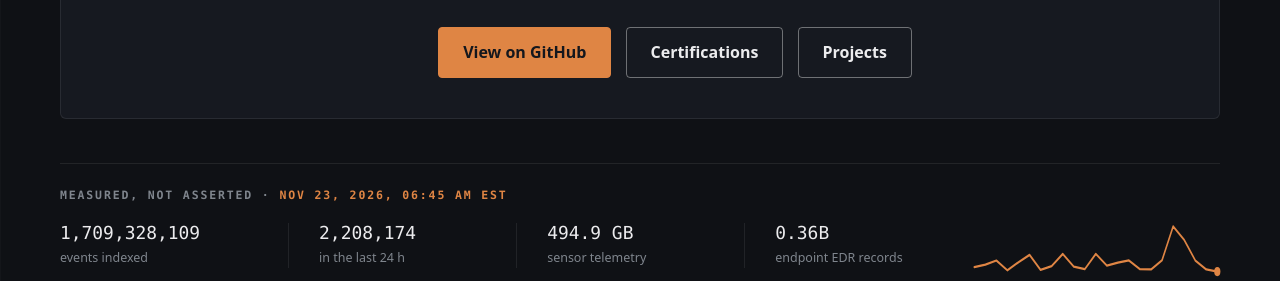
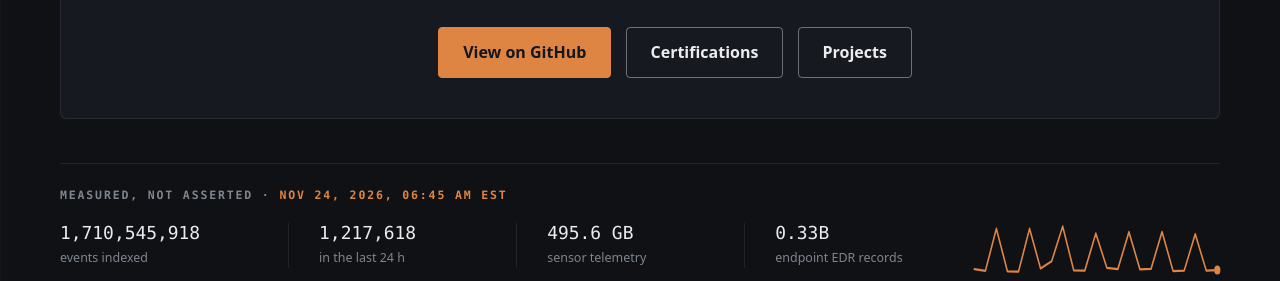
Before and after one commit to SeriouslyCyberLLC/cyber-portfolio, a plain HTML site: page index.html in a window 1280 px wide. Shown: the part 519-800 px from the top of the page. Drawn offline with Linux system fonts and the light colour scheme.

Commit message:
Refresh measured figures against the cluster

```diff
--- a/index.html
+++ b/index.html
@@ -505,48 +505,48 @@
 
         <!-- TELEMETRY:START, generated by scripts/update-telemetry.mjs, do not hand-edit -->
         <section class="telemetry" aria-labelledby="telemetry-title">
-            <h2 class="telemetry__eyebrow" id="telemetry-title">Measured, not asserted &middot; <b>Nov 23, 2026, 06:45 AM EST</b></h2>
+            <h2 class="telemetry__eyebrow" id="telemetry-title">Measured, not asserted &middot; <b>Nov 24, 2026, 06:45 AM EST</b></h2>
             <div class="telemetry__row">
-                <div class="telemetry__fig"><span class="v">1,709,328,109</span><span class="k">events indexed</span></div>
-                <div class="telemetry__fig"><span class="v">2,208,174</span><span class="k">in the last 24 h</span></div>
-                <div class="telemetry__fig"><span class="v">494.9 GB</span><span class="k">sensor telemetry</span></div>
-                <div class="telemetry__fig"><span class="v">0.36B</span><span class="k">endpoint EDR records</span></div>
+                <div class="telemetry__fig"><span class="v">1,710,545,918</span><span class="k">events indexed</span></div>
+                <div class="telemetry__fig"><span class="v">1,217,618</span><span class="k">in the last 24 h</span></div>
+                <div class="telemetry__fig"><span class="v">495.6 GB</span><span class="k">sensor telemetry</span></div>
+                <div class="telemetry__fig"><span class="v">0.33B</span><span class="k">endpoint EDR records</span></div>
                 <div class="telemetry__plot">
                     <svg viewBox="0 0 320 46" preserveAspectRatio="none" role="img" aria-labelledby="spark-title">
-                        <title id="spark-title">Events per hour over the last 23 hours, ranging from 38,676 to 278,259</title>
-                        <path class="spark-line" style="--len:382px" stroke-dasharray="382" d="M3.0 39.1 L17.3 36.9 L31.5 33.2 L45.8 41.9 L60.1 34.7 L74.4 28.2 L88.6 41.4 L102.9 38.1 L117.2 27.4 L131.5 38.6 L145.7 40.9 L160.0 27.3 L174.3 37.7 L188.5 35.0 L202.8 33.1 L217.1 40.9 L231.4 41.1 L245.6 33.0 L259.9 3.0 L274.2 14.9 L288.5 33.1 L302.7 41.1 L317.0 43.0"/>
-                        <circle class="spark-end" cx="317.0" cy="43.0" r="4"/>
-                        <rect class="spark-hit" x="-4.0" y="0" width="13.9" height="46"><title>7 AM, 62,072 events</title></rect>
-            <rect class="spark-hit" x="10.3" y="0" width="13.9" height="46"><title>8 AM, 75,235 events</title></rect>
-            <rect class="spark-hit" x="24.6" y="0" width="13.9" height="46"><title>9 AM, 97,187 events</title></rect>
-            <rect class="spark-hit" x="38.9" y="0" width="13.9" height="46"><title>10 AM, 45,331 events</title></rect>
-            <rect class="spark-hit" x="53.1" y="0" width="13.9" height="46"><title>11 AM, 88,679 events</title></rect>
-            <rect class="spark-hit" x="67.4" y="0" width="13.9" height="46"><title>12 PM, 127,459 events</title></rect>
-            <rect class="spark-hit" x="81.7" y="0" width="13.9" height="46"><title>1 PM, 48,509 events</title></rect>
-            <rect class="spark-hit" x="96.0" y="0" width="13.9" height="46"><title>2 PM, 67,857 events</title></rect>
-            <rect class="spark-hit" x="110.2" y="0" width="13.9" height="46"><title>3 PM, 132,148 events</title></rect>
-            <rect class="spark-hit" x="124.5" y="0" width="13.9" height="46"><title>4 PM, 64,938 events</title></rect>
-            <rect class="spark-hit" x="138.8" y="0" width="13.9" height="46"><title>5 PM, 51,470 events</title></rect>
-            <rect class="spark-hit" x="153.0" y="0" width="13.9" height="46"><title>6 PM, 132,983 events</title></rect>
-            <rect class="spark-hit" x="167.3" y="0" width="13.9" height="46"><title>7 PM, 70,212 events</title></rect>
-            <rect class="spark-hit" x="181.6" y="0" width="13.9" height="46"><title>8 PM, 86,785 events</title></rect>
-            <rect class="spark-hit" x="195.9" y="0" width="13.9" height="46"><title>9 PM, 97,993 events</title></rect>
-            <rect class="spark-hit" x="210.1" y="0" width="13.9" height="46"><title>10 PM, 51,453 events</title></rect>
-            <rect class="spark-hit" x="224.4" y="0" width="13.9" height="46"><title>11 PM, 50,258 events</title></rect>
-            <rect class="spark-hit" x="238.7" y="0" width="13.9" height="46"><title>12 AM, 98,755 events</title></rect>
-            <rect class="spark-hit" x="253.0" y="0" width="13.9" height="46"><title>1 AM, 278,259 events</title></rect>
-            <rect class="spark-hit" x="267.2" y="0" width="13.9" height="46"><title>2 AM, 207,028 events</title></rect>
-            <rect class="spark-hit" x="281.5" y="0" width="13.9" height="46"><title>3 AM, 97,854 events</title></rect>
-            <rect class="spark-hit" x="295.8" y="0" width="13.9" height="46"><title>4 AM, 50,094 events</title></rect>
-            <rect class="spark-hit" x="310.0" y="0" width="13.9" height="46"><title>5 AM, 38,676 events</title></rect>
+                        <title id="spark-title">Events per hour over the last 23 hours, ranging from 33,738 to 84,764</title>
+                        <path class="spark-line" style="--len:636px" stroke-dasharray="636" d="M3.0 40.8 L17.3 42.4 L31.5 5.0 L45.8 42.8 L60.1 43.0 L74.4 5.0 L88.6 40.3 L102.9 33.9 L117.2 3.0 L131.5 42.0 L145.7 42.2 L160.0 9.2 L174.3 39.7 L188.5 40.7 L202.8 8.0 L217.1 41.1 L231.4 40.5 L245.6 7.8 L259.9 42.6 L274.2 42.1 L288.5 9.8 L302.7 42.1 L317.0 41.6"/>
+                        <circle class="spark-end" cx="317.0" cy="41.6" r="4"/>
+                        <rect class="spark-hit" x="-4.0" y="0" width="13.9" height="46"><title>7 AM, 36,587 events</title></rect>
+            <rect class="spark-hit" x="10.3" y="0" width="13.9" height="46"><title>8 AM, 34,488 events</title></rect>
+            <rect class="spark-hit" x="24.6" y="0" width="13.9" height="46"><title>9 AM, 82,177 events</title></rect>
+            <rect class="spark-hit" x="38.9" y="0" width="13.9" height="46"><title>10 AM, 34,037 events</title></rect>
+            <rect class="spark-hit" x="53.1" y="0" width="13.9" height="46"><title>11 AM, 33,738 events</title></rect>
+            <rect class="spark-hit" x="67.4" y="0" width="13.9" height="46"><title>12 PM, 82,276 events</title></rect>
+            <rect class="spark-hit" x="81.7" y="0" width="13.9" height="46"><title>1 PM, 37,217 events</title></rect>
+            <rect class="spark-hit" x="96.0" y="0" width="13.9" height="46"><title>2 PM, 45,383 events</title></rect>
+            <rect class="spark-hit" x="110.2" y="0" width="13.9" height="46"><title>3 PM, 84,764 events</title></rect>
+            <rect class="spark-hit" x="124.5" y="0" width="13.9" height="46"><title>4 PM, 35,047 events</title></rect>
+            <rect class="spark-hit" x="138.8" y="0" width="13.9" height="46"><title>5 PM, 34,801 events</title></rect>
+            <rect class="spark-hit" x="153.0" y="0" width="13.9" height="46"><title>6 PM, 76,847 events</title></rect>
+            <rect class="spark-hit" x="167.3" y="0" width="13.9" height="46"><title>7 PM, 37,970 events</title></rect>
+            <rect class="spark-hit" x="181.6" y="0" width="13.9" height="46"><title>8 PM, 36,672 events</title></rect>
+            <rect class="spark-hit" x="195.9" y="0" width="13.9" height="46"><title>9 PM, 78,385 events</title></rect>
+            <rect class="spark-hit" x="210.1" y="0" width="13.9" height="46"><title>10 PM, 36,190 events</title></rect>
+            <rect class="spark-hit" x="224.4" y="0" width="13.9" height="46"><title>11 PM, 36,876 events</title></rect>
+            <rect class="spark-hit" x="238.7" y="0" width="13.9" height="46"><title>12 AM, 78,635 events</title></rect>
+            <rect class="spark-hit" x="253.0" y="0" width="13.9" height="46"><title>1 AM, 34,291 events</title></rect>
+            <rect class="spark-hit" x="267.2" y="0" width="13.9" height="46"><title>2 AM, 34,928 events</title></rect>
+            <rect class="spark-hit" x="281.5" y="0" width="13.9" height="46"><title>3 AM, 76,042 events</title></rect>
+            <rect class="spark-hit" x="295.8" y="0" width="13.9" height="46"><title>4 AM, 34,903 events</title></rect>
+            <rect class="spark-hit" x="310.0" y="0" width="13.9" height="46"><title>5 AM, 35,487 events</title></rect>
                     </svg>
                 </div>
             </div>
-            <p class="telemetry__caption">Events per hour across Suricata and Zeek. Peak 278,259, floor 38,676. Regenerated from the cluster by <code>scripts/update-telemetry.mjs</code>.</p>
+            <p class="telemetry__caption">Events per hour across Suricata and Zeek. Peak 84,764, floor 33,738. Regenerated from the cluster by <code>scripts/update-telemetry.mjs</code>.</p>
             <table class="visually-hidden">
                 <caption>Events per hour, last 23 hours</caption>
                 <thead><tr><th scope="col">Hour</th><th scope="col">Events</th></tr></thead>
-                <tbody><tr><td>7 AM</td><td>62,072</td></tr><tr><td>8 AM</td><td>75,235</td></tr><tr><td>9 AM</td><td>97,187</td></tr><tr><td>10 AM</td><td>45,331</td></tr><tr><td>11 AM</td><td>88,679</td></tr><tr><td>12 PM</td><td>127,459</td></tr><tr><td>1 PM</td><td>48,509</td></tr><tr><td>2 PM</td><td>67,857</td></tr><tr><td>3 PM</td><td>132,148</td></tr><tr><td>4 PM</td><td>64,938</td></tr><tr><td>5 PM</td><td>51,470</td></tr><tr><td>6 PM</td><td>132,983</td></tr><tr><td>7 PM</td><td>70,212</td></tr><tr><td>8 PM</td><td>86,785</td></tr><tr><td>9 PM</td><td>97,993</td></tr><tr><td>10 PM</td><td>51,453</td></tr><tr><td>11 PM</td><td>50,258</td></tr><tr><td>12 AM</td><td>98,755</td></tr><tr><td>1 AM</td><td>278,259</td></tr><tr><td>2 AM</td><td>207,028</td></tr><tr><td>3 AM</td><td>97,854</td></tr><tr><td>4 AM</td><td>50,094</td></tr><tr><td>5 AM</td><td>38,676</td></tr></tbody>
+                <tbody><tr><td>7 AM</td><td>36,587</td></tr><tr><td>8 AM</td><td>34,488</td></tr><tr><td>9 AM</td><td>82,177</td></tr><tr><td>10 AM</td><td>34,037</td></tr><tr><td>11 AM</td><td>33,738</td></tr><tr><td>12 PM</td><td>82,276</td></tr><tr><td>1 PM</td><td>37,217</td></tr><tr><td>2 PM</td><td>45,383</td></tr><tr><td>3 PM</td><td>84,764</td></tr><tr><td>4 PM</td><td>35,047</td></tr><tr><td>5 PM</td><td>34,801</td></tr><tr><td>6 PM</td><td>76,847</td></tr><tr><td>7 PM</td><td>37,970</td></tr><tr><td>8 PM</td><td>36,672</td></tr><tr><td>9 PM</td><td>78,385</td></tr><tr><td>10 PM</td><td>36,190</td></tr><tr><td>11 PM</td><td>36,876</td></tr><tr><td>12 AM</td><td>78,635</td></tr><tr><td>1 AM</td><td>34,291</td></tr><tr><td>2 AM</td><td>34,928</td></tr><tr><td>3 AM</td><td>76,042</td></tr><tr><td>4 AM</td><td>34,903</td></tr><tr><td>5 AM</td><td>35,487</td></tr></tbody>
             </table>
         </section>
         <!-- TELEMETRY:END -->
```
Also changed, not shown: 3 other files.
